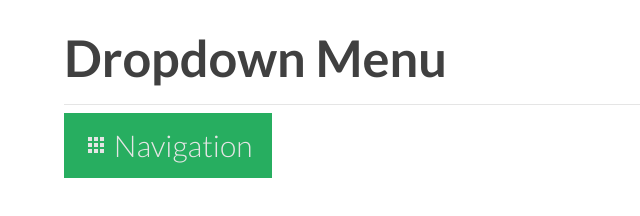
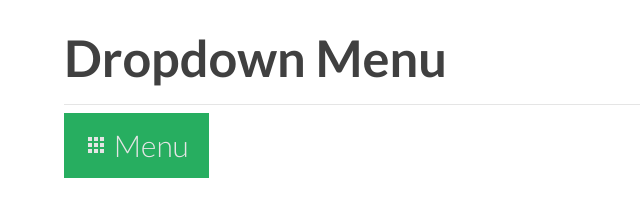
Before and after one commit to Mohamed-M/Archetype, a website: page production/navigations/dropdown.html in a window 1280 px wide. Shown: the whole page, without its empty margins (0-640 px from the left). Drawn offline with Linux system fonts and the light colour scheme.

Commit message:
[HTML] Change 'navigation' to 'menu'

```diff
--- a/production/navigations/dropdown.html
+++ b/production/navigations/dropdown.html
@@ -24,7 +24,7 @@
       <hr>
 
         <section class="dropdown-nav">
-          <a href="#" class="trigger"><i class="material-icons">apps</i> Navigation</a>
+          <a href="#" class="trigger"><i class="material-icons">apps</i> Menu</a>
           <nav class="dropdown-menu">
             <a class="item" href="#"><i class="material-icons">home</i> Home</a>
             <a class="item" href="#"><i class="material-icons">3d_rotation</i> Services</a>
```
